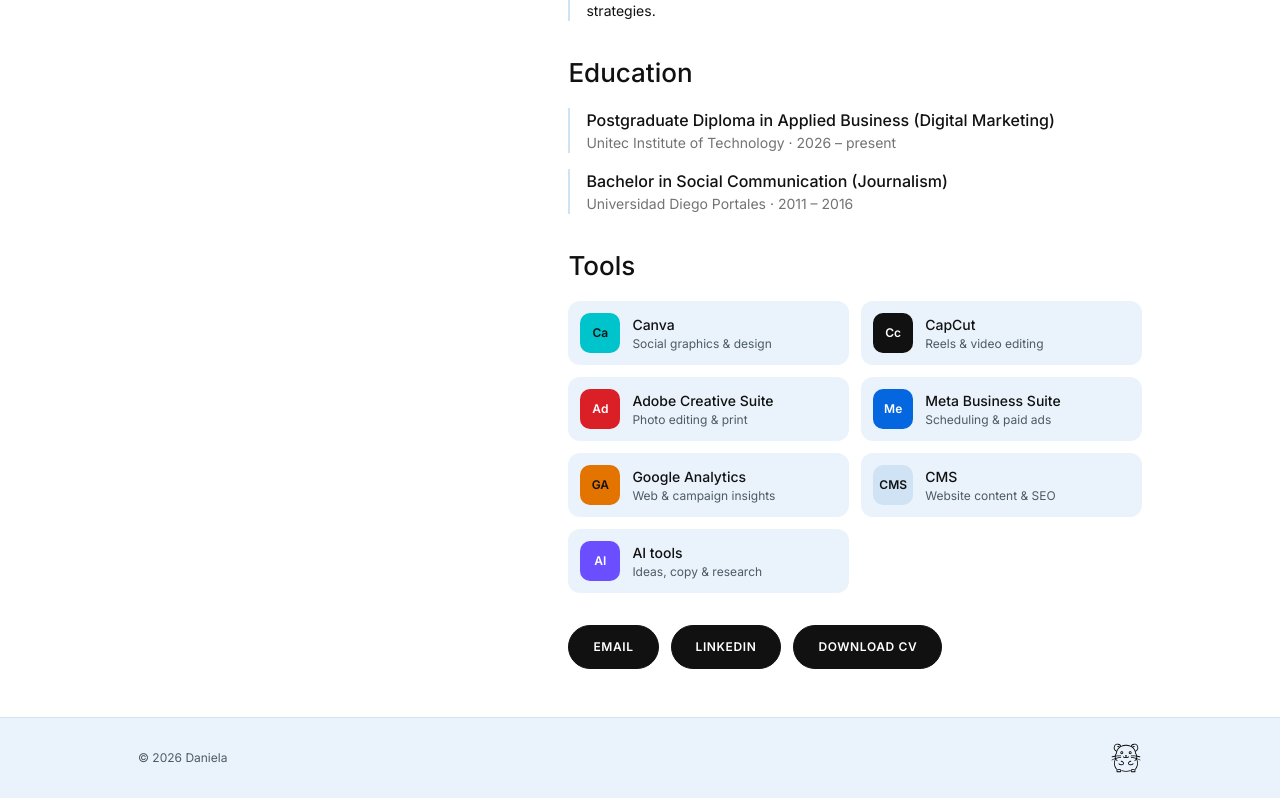
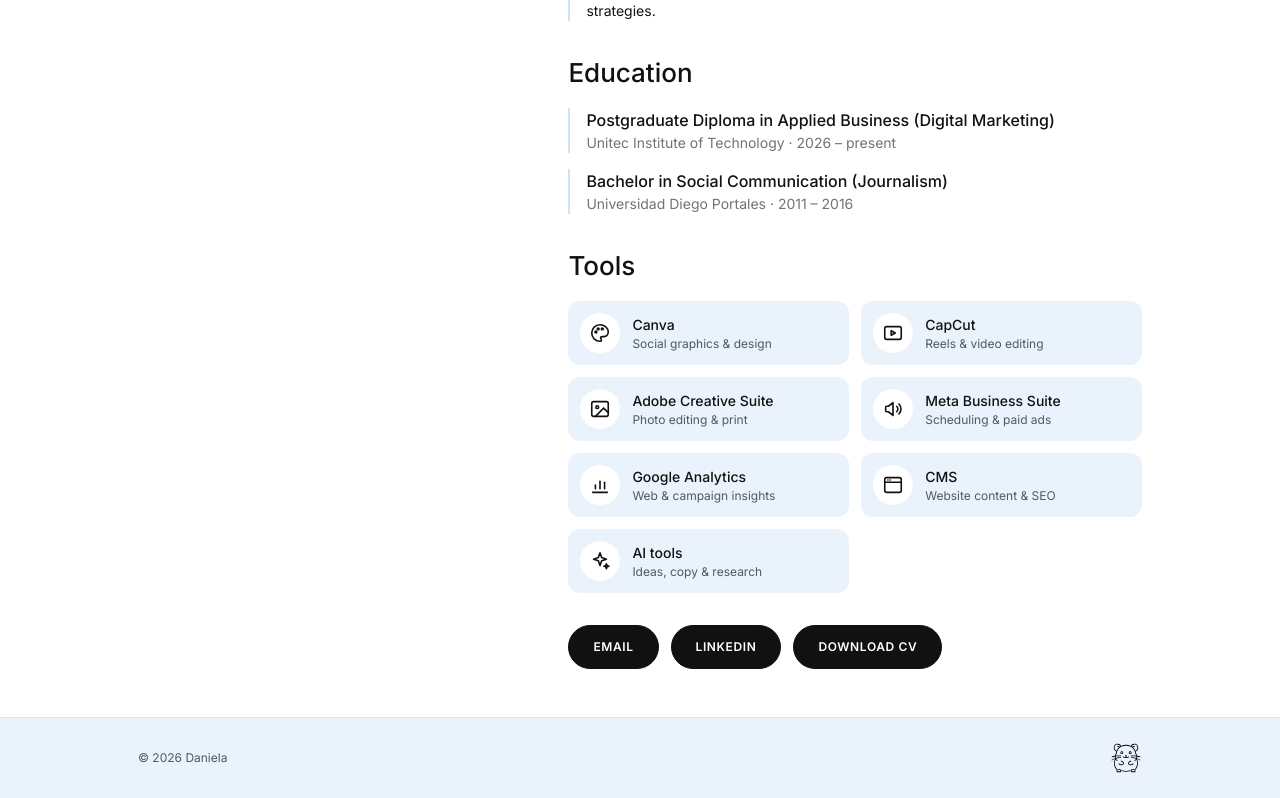
Before and after one commit to cvallescristian/dani-portfolio, a React (Vite) app: page /about in a window 1280 px wide. Shown: the part 1145-1943 px from the top of the page. Built offline with nearby package versions, Linux system fonts and the light colour scheme.

Commit message:
style: meaningful tool icons, remove hover

```diff
--- /dev/null
+++ b/src/components/ToolIcon.tsx
@@ -0,0 +1,75 @@
+import type { ReactNode } from 'react'
+import type { ToolIconName } from '../data/types'
+
+const paths: Record<ToolIconName, ReactNode> = {
+  design: (
+    <>
+      <path d="M12 3a9 9 0 1 0 0 18c1.1 0 1.5-.8 1.5-1.5 0-.4-.2-.8-.4-1.1-.3-.3-.4-.6-.4-1 0-.8.7-1.4 1.5-1.4H16a5 5 0 0 0 5-5c0-4.4-4-8-9-8z" />
+      <circle cx="7.5" cy="11" r="1" />
+      <circle cx="10" cy="7.5" r="1" />
+      <circle cx="14.5" cy="7.5" r="1" />
+    </>
+  ),
+  video: (
+    <>
+      <rect x="3" y="5" width="18" height="14" rx="2" />
+      <path d="M10 9.5v5l4.5-2.5z" />
+    </>
+  ),
+  photo: (
+    <>
+      <rect x="3" y="4" width="18" height="16" rx="2" />
+      <circle cx="9" cy="10" r="1.5" />
+      <path d="M21 16l-5-5-9 9" />
+    </>
+  ),
+  ads: (
+    <>
+      <path d="M4 10v4a1 1 0 0 0 1 1h2l5 4V5L7 9H5a1 1 0 0 0-1 1z" />
+      <path d="M16 9a4 4 0 0 1 0 6" />
+      <path d="M18.5 6.5a8 8 0 0 1 0 11" />
+    </>
+  ),
+  analytics: (
+    <>
+      <path d="M4 20h16" />
+      <path d="M7 16v-4" />
+      <path d="M12 16V8" />
+      <path d="M17 16v-7" />
+    </>
+  ),
+  website: (
+    <>
+      <rect x="3" y="4" width="18" height="16" rx="2" />
+      <path d="M3 9h18" />
+      <path d="M6.5 6.5h.01" />
+      <path d="M9 6.5h.01" />
+    </>
+  ),
+  ai: (
+    <>
+      <path d="M12 3l1.8 5.2L19 10l-5.2 1.8L12 17l-1.8-5.2L5 10l5.2-1.8z" />
+      <path d="M19 15l.7 2 2 .7-2 .7-.7 2-.7-2-2-.7 2-.7z" />
+    </>
+  ),
+}
+
+function ToolIcon({ name }: { name: ToolIconName }) {
+  return (
+    <svg
+      viewBox="0 0 24 24"
+      width="22"
+      height="22"
+      fill="none"
+      stroke="currentColor"
+      strokeWidth="1.75"
+      strokeLinecap="round"
+      strokeLinejoin="round"
+      aria-hidden="true"
+    >
+      {paths[name]}
+    </svg>
+  )
+}
+
+export default ToolIcon
--- a/src/data/profile.ts
+++ b/src/data/profile.ts
@@ -68,13 +68,13 @@
     },
   ],
   tools: [
-    { name: 'Canva', use: 'Social graphics & design', initials: 'Ca', color: '#00c4cc', textColor: '#111111' },
-    { name: 'CapCut', use: 'Reels & video editing', initials: 'Cc', color: '#111111', textColor: '#ffffff' },
-    { name: 'Adobe Creative Suite', use: 'Photo editing & print', initials: 'Ad', color: '#da1f26', textColor: '#ffffff' },
-    { name: 'Meta Business Suite', use: 'Scheduling & paid ads', initials: 'Me', color: '#0467df', textColor: '#ffffff' },
-    { name: 'Google Analytics', use: 'Web & campaign insights', initials: 'GA', color: '#e37400', textColor: '#111111' },
-    { name: 'CMS', use: 'Website content & SEO', initials: 'CMS', color: '#cfe3f5', textColor: '#111111' },
-    { name: 'AI tools', use: 'Ideas, copy & research', initials: 'AI', color: '#6b4eff', textColor: '#ffffff' },
+    { name: 'Canva', use: 'Social graphics & design', icon: 'design' },
+    { name: 'CapCut', use: 'Reels & video editing', icon: 'video' },
+    { name: 'Adobe Creative Suite', use: 'Photo editing & print', icon: 'photo' },
+    { name: 'Meta Business Suite', use: 'Scheduling & paid ads', icon: 'ads' },
+    { name: 'Google Analytics', use: 'Web & campaign insights', icon: 'analytics' },
+    { name: 'CMS', use: 'Website content & SEO', icon: 'website' },
+    { name: 'AI tools', use: 'Ideas, copy & research', icon: 'ai' },
   ],
   contacts: [
     { label: 'Email', url: 'mailto:danielaiprzs@gmail.com' },
--- a/src/data/types.ts
+++ b/src/data/types.ts
@@ -22,12 +22,12 @@
   dates: string
 }
 
+export type ToolIconName = 'design' | 'video' | 'photo' | 'ads' | 'analytics' | 'website' | 'ai'
+
 export type Tool = {
   name: string
   use: string
-  initials: string
-  color: string
-  textColor: string
+  icon: ToolIconName
 }
 
 export type Profile = {
--- a/src/pages/AboutPage.css
+++ b/src/pages/AboutPage.css
@@ -89,9 +89,6 @@
   padding: var(--space-3);
   border-radius: 12px;
   background: var(--color-accent-soft);
-  transition:
-    background-color var(--duration-base) var(--ease-out),
-    transform var(--duration-fast) var(--ease-out);
 }
 
 .tool-card__badge {
@@ -100,9 +97,9 @@
   flex-shrink: 0;
   width: 40px;
   height: 40px;
-  border-radius: 10px;
-  font-size: var(--fs-xs);
-  font-weight: 600;
+  border-radius: 50%;
+  background: var(--color-bg);
+  color: var(--color-text);
 }
 
 .tool-card__text {
@@ -120,13 +117,6 @@
   color: var(--color-text-on-accent);
 }
 
-@media (hover: hover) {
-  .tool-card:hover {
-    background: var(--color-accent);
-    transform: translateY(-2px);
-  }
-}
-
 @media (min-width: 400px) {
   .about__tools {
     grid-template-columns: repeat(2, 1fr);
--- a/src/pages/AboutPage.tsx
+++ b/src/pages/AboutPage.tsx
@@ -1,6 +1,7 @@
 import { profile } from '../data/profile'
 import ContactLinks from '../components/ContactLinks'
 import Reveal from '../components/Reveal'
+import ToolIcon from '../components/ToolIcon'
 import './AboutPage.css'
 
 function AboutPage() {
@@ -59,12 +60,8 @@
           <ul className="about__tools">
             {profile.tools.map((tool) => (
               <li key={tool.name} className="tool-card">
-                <span
-                  className="tool-card__badge"
-                  style={{ background: tool.color, color: tool.textColor }}
-                  aria-hidden="true"
-                >
-                  {tool.initials}
+                <span className="tool-card__badge">
+                  <ToolIcon name={tool.icon} />
                 </span>
                 <span className="tool-card__text">
                   <span className="tool-card__name">{tool.name}</span>
```
